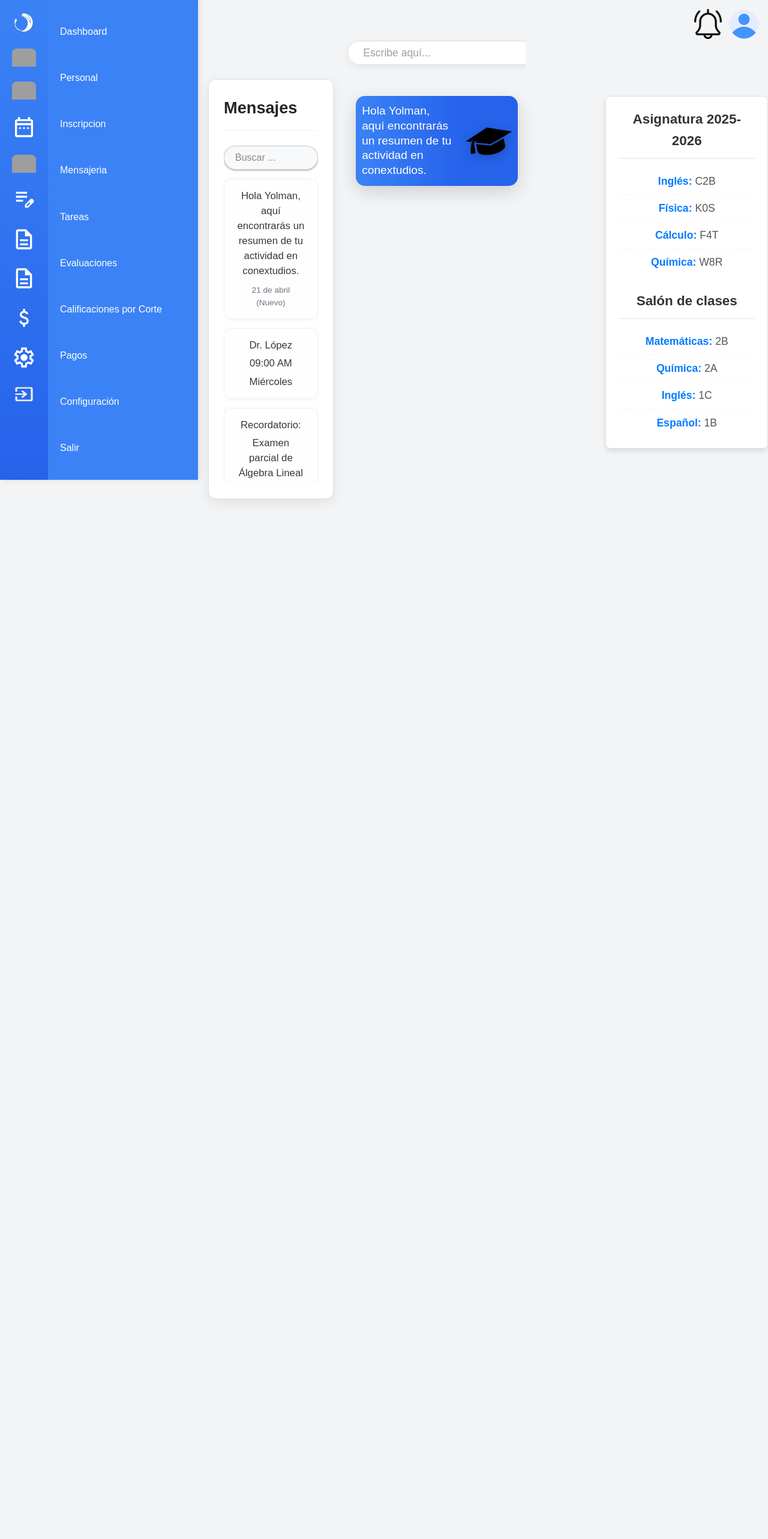
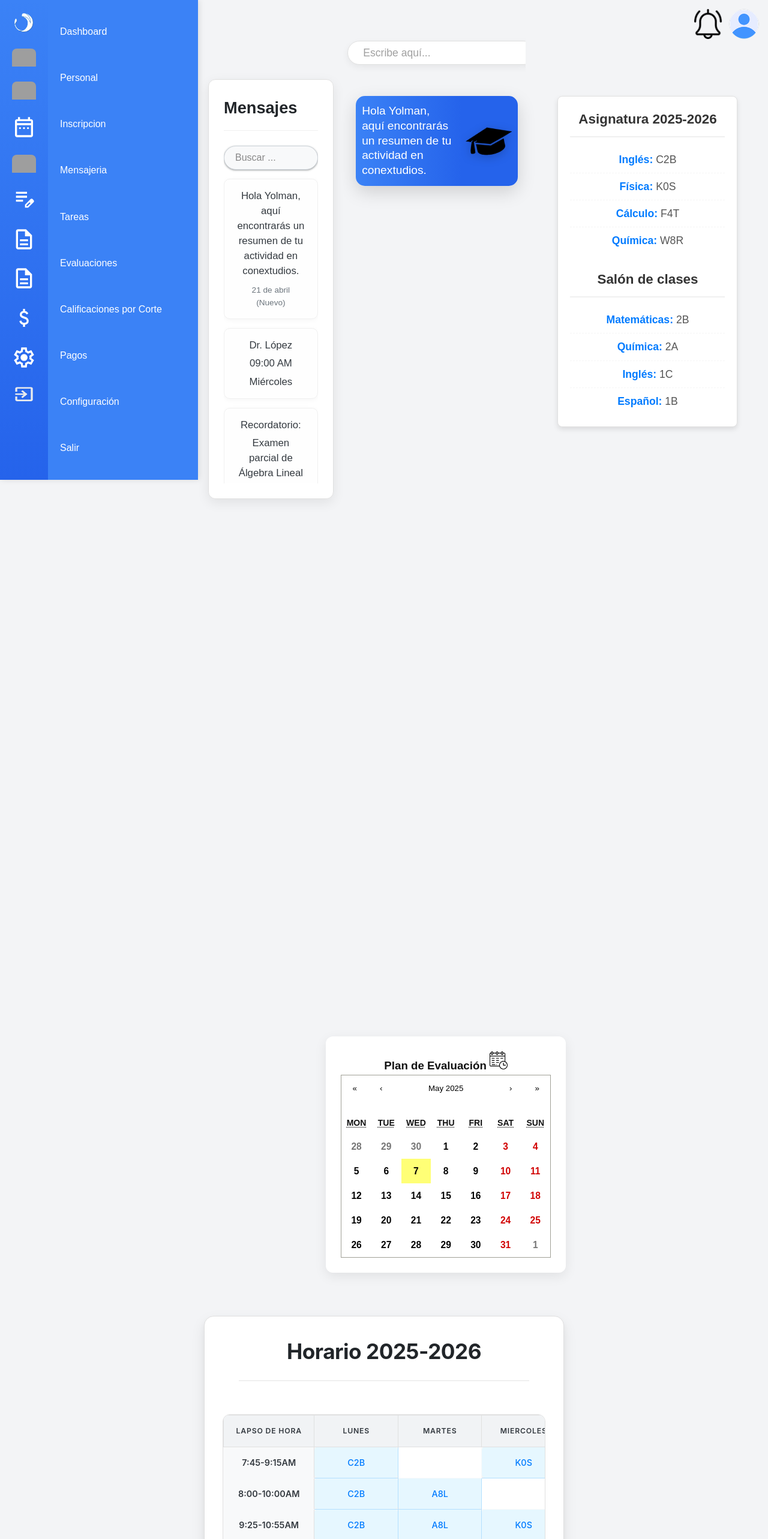
Before and after one commit to conexstudios/universidad, a React (Vite) app: page /dashboard in a window 1280 px wide. Shown: the top 2566 px of the page at 60% size. Built offline with nearby package versions, Linux system fonts and the light colour scheme; grey boxes are pictures that could not be loaded.

Commit message:
Correcciones 2

```diff
--- a/src/styles/Asignatura.css
+++ b/src/styles/Asignatura.css
@@ -8,7 +8,7 @@
     display: flex;
     flex-direction: column;
     gap: 25px;
-    margin-left: 180px;
+    margin-left: 100px;
     margin-bottom: 1000px;
 }
 
--- a/src/styles/HomeWork.css
+++ b/src/styles/HomeWork.css
@@ -7,8 +7,8 @@
     flex-direction: column;
     align-items: center;
     max-width: 550px;
-    margin-top: 2000px;
-    margin-bottom: 20px;
+    margin-top: 0px;
+    margin-bottom: 0px;
     margin-left: auto;
     margin-right: 0;
-}
+  }
```
